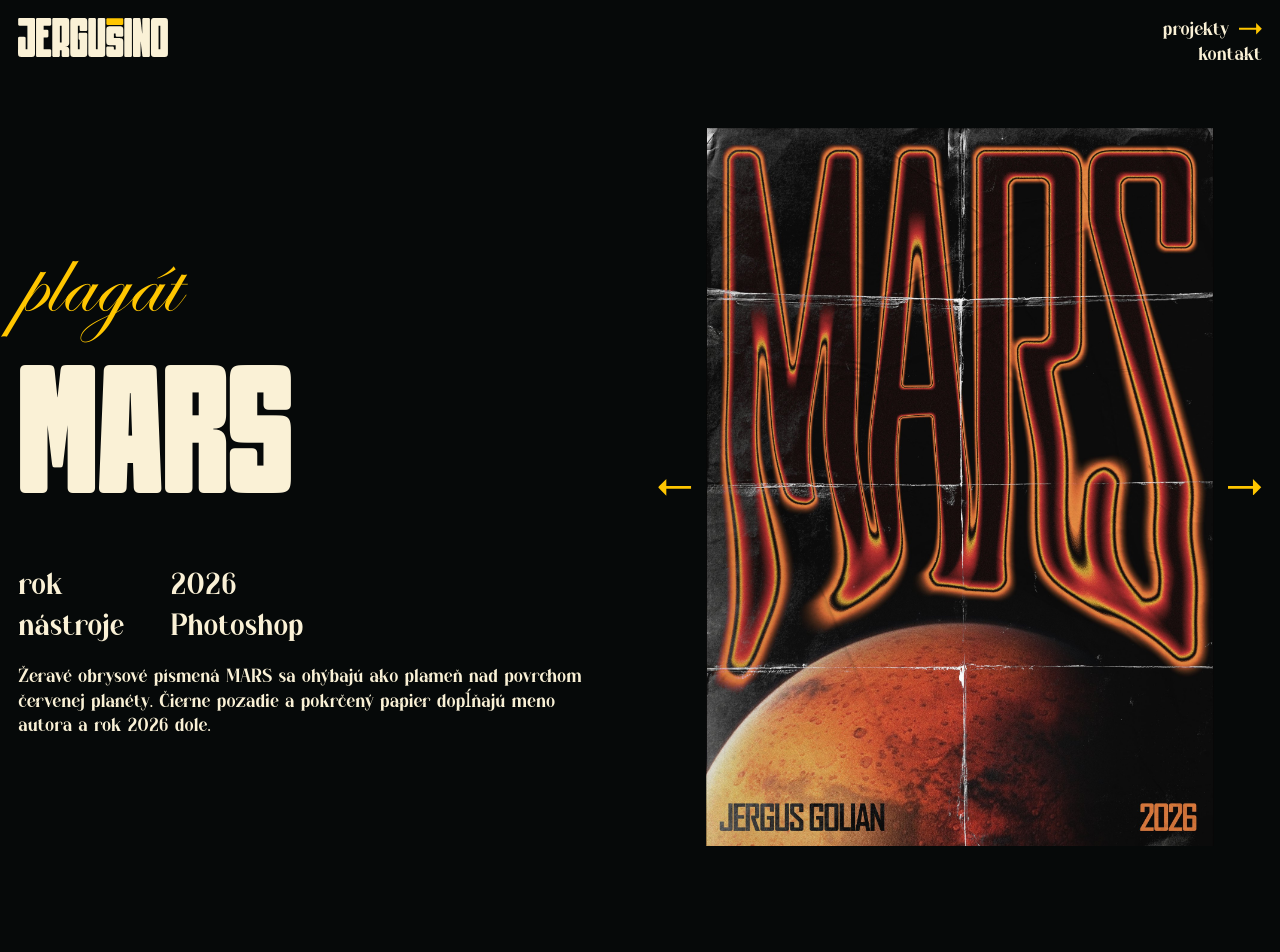
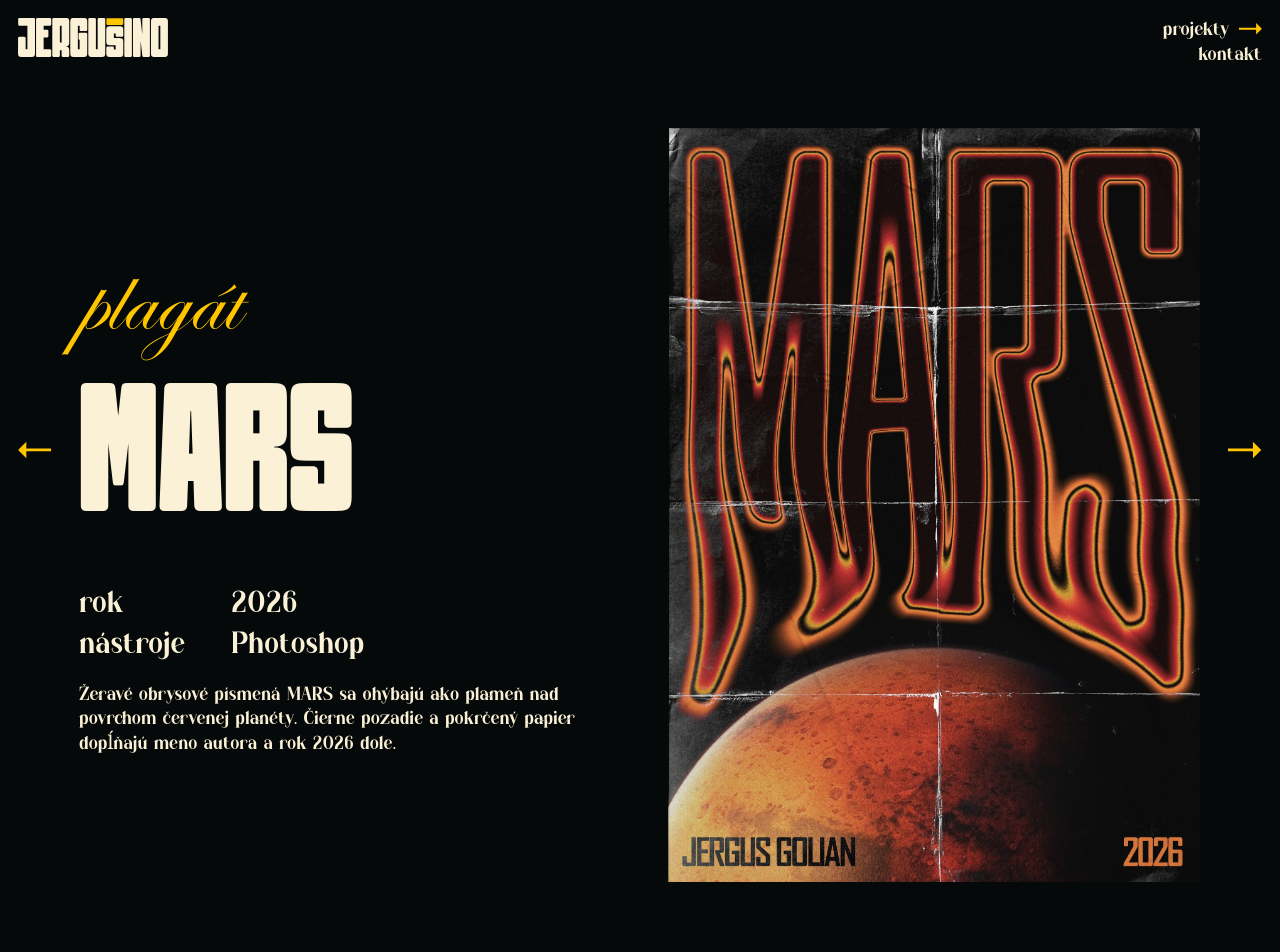
Before and after one commit to jergusino/jergusino.github.io, a Jekyll site: the page built from _projects/mars.md, in a window 1280 px wide. Shown: the top 952 px of the page. Built offline with Jekyll 4.4.1, drawn with Linux system fonts in a browser that asks for light colours; some web fonts are replaced.

Commit message:
Project page: previous / next arrows at the sides of the whole page
Co-Authored-By: Claude Opus 5.5 <noreply@anthropic.com>
Claude-Session: https://claude.ai/code/session_01RGVpc2Wp958A42zKqCrsaw

```diff
--- a/_layouts/project.html
+++ b/_layouts/project.html
@@ -6,6 +6,14 @@ layout: default
 {% assign accents = "Á,Ä,Č,Ď,É,Í,Ľ,Ĺ,Ň,Ó,Ô,Ŕ,Š,Ť,Ú,Ý,Ž" | split: "," %}
 {% assign acc = "" %}
 {% for c in accents %}{% if u contains c %}{% assign acc = "has-accent" %}{% endif %}{% endfor %}
+
+{% assign all = site.projects | sort: "date" | reverse %}
+{% assign prev = nil %}{% assign next = nil %}{% assign last = nil %}{% assign found = false %}
+{% for p in all %}{% if found and next == nil %}{% assign next = p %}{% endif %}{% if p.url == page.url %}{% assign found = true %}{% assign prev = last %}{% endif %}{% assign last = p %}{% endfor %}
+{% if prev == nil %}{% assign prev = all | last %}{% endif %}
+{% if next == nil %}{% assign next = all | first %}{% endif %}
+  {% if all.size > 1 %}<a class="page-arrow page-arrow--prev" href="{{ prev.url | relative_url }}" rel="prev" aria-label="Predchádzajúci projekt: {{ prev.title | escape }}"><svg class="arr arr--back" viewBox="0 0 24 12" width="24" height="12" aria-hidden="true" focusable="false"><path d="M0 5h18V0l6 6-6 6V7H0z"/></svg></a>{% endif %}
+  {% if all.size > 1 %}<a class="page-arrow page-arrow--next" href="{{ next.url | relative_url }}" rel="next" aria-label="Ďalší projekt: {{ next.title | escape }}"><svg class="arr" viewBox="0 0 24 12" width="24" height="12" aria-hidden="true" focusable="false"><path d="M0 5h18V0l6 6-6 6V7H0z"/></svg></a>{% endif %}
 
 <div class="project-body">
 <div class="project-text">
@@ -39,12 +47,6 @@ layout: default
 </div>
 
 <div class="project-media">
-{% assign all = site.projects | sort: "date" | reverse %}
-{% assign prev = nil %}{% assign next = nil %}{% assign last = nil %}{% assign found = false %}
-{% for p in all %}{% if found and next == nil %}{% assign next = p %}{% endif %}{% if p.url == page.url %}{% assign found = true %}{% assign prev = last %}{% endif %}{% assign last = p %}{% endfor %}
-{% if prev == nil %}{% assign prev = all | last %}{% endif %}
-{% if next == nil %}{% assign next = all | first %}{% endif %}
-  {% if all.size > 1 %}<a class="side-arrow side-arrow--prev" href="{{ prev.url | relative_url }}" rel="prev" aria-label="Predchádzajúci projekt: {{ prev.title | escape }}"><svg class="arr arr--back" viewBox="0 0 24 12" width="24" height="12" aria-hidden="true" focusable="false"><path d="M0 5h18V0l6 6-6 6V7H0z"/></svg></a>{% endif %}
   <div class="media-main">
   {% if page.youtube %}
   <a class="yt" href="https://youtu.be/{{ page.youtube }}" rel="noopener">
@@ -61,7 +63,6 @@ layout: default
   </div>
   {% endif %}
   </div>
-  {% if all.size > 1 %}<a class="side-arrow side-arrow--next" href="{{ next.url | relative_url }}" rel="next" aria-label="Ďalší projekt: {{ next.title | escape }}"><svg class="arr" viewBox="0 0 24 12" width="24" height="12" aria-hidden="true" focusable="false"><path d="M0 5h18V0l6 6-6 6V7H0z"/></svg></a>{% endif %}
 </div>
 </div>
 
--- a/assets/css/main.css
+++ b/assets/css/main.css
@@ -365,14 +365,40 @@ html.viewer-open, html.viewer-open body { overflow: hidden; }
   .project-media .cover .zoom { display: block; }
 }
 
+/* carousel arrows at the sides of the whole page: previous / next project (also ← → on the keyboard).
+   They stay in the middle of the screen while you scroll; the page keeps a gutter free for them. */
+body.project { --arrow: clamp(1.6rem, 2.6vw, 2.8rem); --gut: calc(var(--arrow) + var(--F) * 1.5); }
+body.project main { padding: 0 var(--gut); }
+.page-arrow {
+  position: fixed; z-index: 3; top: 50%; transform: translateY(-50%);
+  display: grid; place-items: center; padding: 1em 0; color: var(--yellow);
+}
+.page-arrow--prev { left: var(--F); }
+.page-arrow--next { right: var(--F); }
+.page-arrow .arr { width: var(--arrow); height: auto; margin: 0; fill: currentColor; vertical-align: 0; }
+.page-arrow:hover, .page-arrow:focus-visible { color: var(--cream); }
+.arr--back { transform: scaleX(-1); }
+@media (max-width: 520px) { .viewer button span { position: absolute; width: 1px; height: 1px; overflow: hidden; clip-path: inset(50%); } .viewer .arr { width: 2em; } }
+
+/* project page: on a wide screen the work stands next to the text instead of under it */
+.project-media { margin: 0 var(--F); }
+.project-media img { display: block; max-width: 100%; height: auto; }
+.project-media { margin-top: calc(var(--F) * 2); }
+.media-main > :first-child { margin-top: 0; }
+@media (min-width: 900px) {
+  .project-body {
+    display: grid; grid-template-columns: minmax(0, 1fr) minmax(0, 1fr); gap: calc(var(--F) * 3);
+    align-items: center; padding: calc(var(--F) * 7) var(--F) 0 0;   /* the work is centred on the text block as a whole */
+  }
+  .project-text .hero--project { padding-top: 0; }
+  .project-body .prose { max-width: 70ch; }
+  .project-media { margin: 0; display: grid; justify-items: end; }
+  .project-media .cover img { width: auto; max-width: 100%; max-height: calc(100vh - var(--F) * 8); max-height: calc(100svh - var(--F) * 8); }
+  .project-media .cover .zoom { display: block; }
+}
+
 /* carousel arrows beside the work: previous / next project (also ← → on the keyboard) */
-.project-media { display: flex; align-items: center; justify-content: center; gap: calc(var(--F) * 0.8); }
-.media-main { flex: 0 1 auto; min-width: 0; }
-.side-arrow { flex: none; display: grid; place-items: center; padding: 0.6em 0; color: var(--yellow); }
-.side-arrow .arr { width: clamp(1.6rem, 2.6vw, 2.8rem); height: auto; margin: 0; fill: currentColor; vertical-align: 0; }
-.side-arrow:hover, .side-arrow:focus-visible { color: var(--cream); }
 .arr--back { transform: scaleX(-1); }
 @media (min-width: 900px) {
-  .project-media { display: flex; justify-content: flex-end; }
   .media-main { display: grid; justify-items: end; }
 }
```
